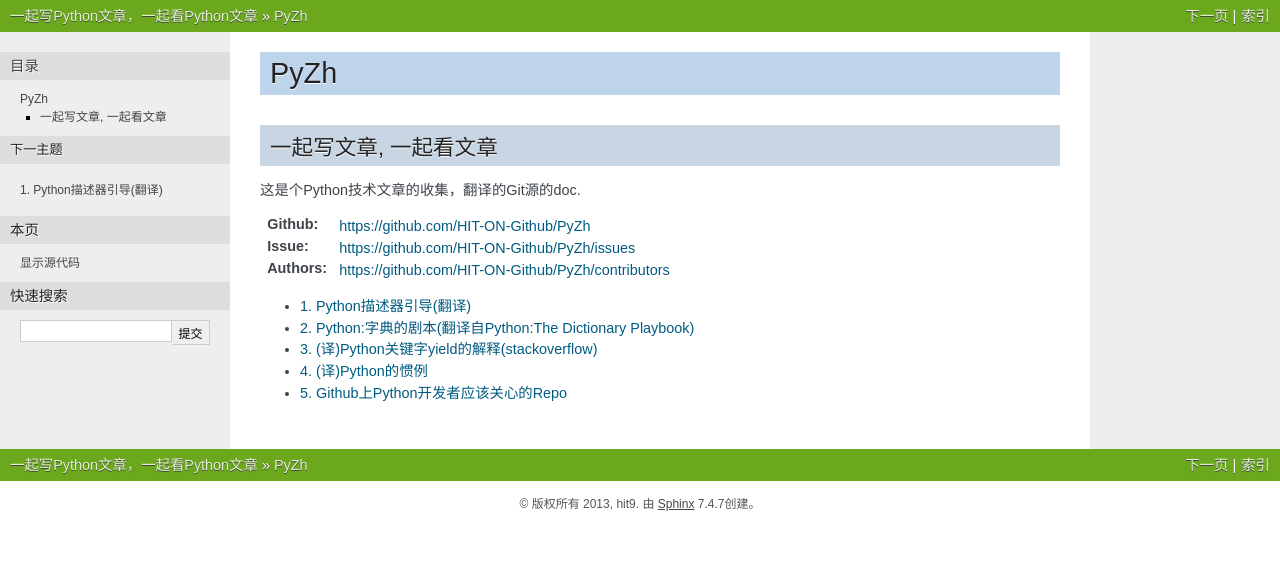
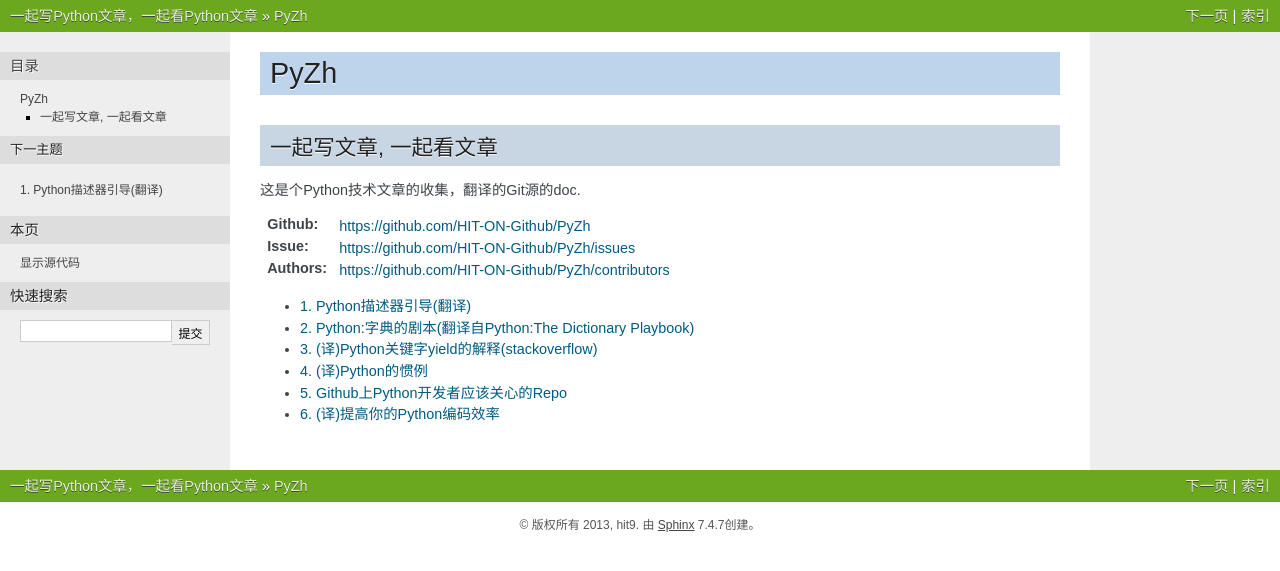
Before and after one commit to MrKiven/PyZh, a Sphinx documentation site: the page built from docs/index.rst, in a window 1280 px wide. Shown: the top 571 px of the page. Built offline with Sphinx 7.4.7, drawn with Linux system fonts in a browser that asks for light colours; some of the changed lines change nothing that is shown.

Commit message:
new: improving-your-python-productivity

```diff
--- a/Readme.rst
+++ b/Readme.rst
@@ -32,7 +32,7 @@
 
 1. reStructureText语法. 一个 cheatSheet_
 
-.. _cheatsheet: https://github.com/ralsina/rst-cheatsheet/blob/master/rst-cheatsheet.rst)
+.. _cheatsheet: https://github.com/ralsina/rst-cheatsheet/blob/master/rst-cheatsheet.rst
 
 2. Sphinx_
 
--- /dev/null
+++ b/docs/improving-your-python-productivity.rst
@@ -0,0 +1,177 @@
+==========================
+(译)提高你的Python编码效率
+==========================
+
+:作者: Oz Katz
+
+:联系: https://twitter.com/ozkatz100
+
+:翻译: hit9
+
+:译者注:  原文链接 - http://ozkatz.github.io/improving-your-python-productivity.html
+
+.. Contents::
+
+我用Python编程有几年了, 并且我仍然经常惊讶于Python代码可以如何的简洁，如何的 DRY_ 。 我学到了很多小贴士和技巧，大多数来自于阅读开源项目的源代码，像 Django_, Flask_, Requests_ 等。
+
+.. _DRY: http://en.wikipedia.org/wiki/Don't_repeat_yourself
+.. _Django: https://www.djangoproject.com/
+.. _Flask: http://flask.pocoo.org/
+.. _Requests: http://docs.python-requests.org/en/latest/
+
+这里我挑出了几个有时被大家忽略的几条，但是它们在日常工作中会有很大帮助。
+
+1. 字典和集合推导式
+-------------------
+
+大多数Python开发者知道使用列表推导式。你不熟悉这一点？ 一个列表推导式是一个创造列表的简短方式::
+
+    >>> some_list = [1, 2, 3, 4, 5]
+    >>> another_list = [ x + 1 for x in some_list ]
+    >>> another_list
+    [2, 3, 4, 5, 6]
+
+从Python 3.1开始(也反向地移植到了Python 2.7),我们可以用同样的方式创建集合和字典::
+
+    >>> # Set Comprehensions
+    >>> some_list = [1, 2, 3, 4, 5, 2, 5, 1, 4, 8]
+    >>> even_set = { x for x in some_list if x % 2 == 0 }
+    >>> even_set
+    set([8, 2, 4])
+
+    >>> # Dict Comprehensions
+    >>> d = { x: x % 2 == 0 for x in range(1, 11) }
+    >>> d
+    {1: False, 2: True, 3: False, 4: True, 5: False, 6: True, 7: False, 8: True, 9: False, 10: True}
+
+
+第一个例子中，我们用 ``some_list`` 建立了一个元素不重复的集合，但只有偶数。第二个字典的例子中展示了一个字典的创建，这个字典的键是1到10（包括10），值是布尔值，指明该键是不是一个偶数。
+
+另一个值得注意的地方是集合的文法，我们可以这么简单的创建一个集合::
+
+    >>> my_set = {1, 2, 1, 2, 3, 4}
+    >>> my_set
+    set([1, 2, 3, 4])
+
+而没有使用到内建的 ``set`` 方法
+
+2.使用计数器对象计数
+--------------------
+
+很明显，但很容易遗忘。计数是一个寻常不过的编程任务，而且大多数情形下这不是个难事。不过计数可以更简单。
+
+Python的 collections_ 库包含一个 ``dict`` 的子类，专门解决计数任务::
+
+    >>> from collections import Counter
+    >>> c = Counter('hello world')
+    >>> c
+    Counter({'l': 3, 'o': 2, ' ': 1, 'e': 1, 'd': 1, 'h': 1, 'r': 1, 'w': 1})
+    >>> c.most_common(2)
+    [('l', 3), ('o', 2)]
+
+.. _collections: http://docs.python.org/2/library/collections.html
+
+3. 漂亮地打印JSON
+------------------
+
+JSON是一个很棒的序列格式，如今广泛应用在API和web服务中，但是很难用裸眼来看大数据量的JSON,它们很长，还在一行里。
+
+可以用参数 ``indent`` 来更好地打印JSON数据，这在跟 REPL或是日志打交道的时候很有用::
+
+    >>> import json
+    >>> print(json.dumps(data))  # No indention
+    {"status": "OK", "count": 2, "results": [{"age": 27, "name": "Oz", "lactose_intolerant": true}, {"age": 29, "name": "Joe", "lactose_intolerant": false}]}
+    >>> print(json.dumps(data, indent=2))  # With indention
+    {
+      "status": "OK",
+      "count": 2,
+      "results": [
+        {
+          "age": 27,
+          "name": "Oz",
+          "lactose_intolerant": true
+        },
+        {
+          "age": 29,
+          "name": "Joe",
+          "lactose_intolerant": false
+        }
+      ]
+    }
+
+
+另外，去看看内建模块 ``pprint`` , 它可以帮助你漂亮地输出其它的东西。
+
+4. 快速建立一个web服务
+-----------------------
+
+有时我们需要一个建立RPC服务简单而快速的方法。我们需要的只是让程序B去调用程序A(可能在另一个机器上)的方法。
+
+我们不用了解关于这个的任何技术，但是我们只是需要这么个简单的东西，我们可以使用一个叫做 XML-RPC_ 的协议(对应的Python库实现 SimpleXMLRPCServer_ )来处理这种事。
+
+.. _XML-RPC: http://en.wikipedia.org/wiki/XML-RPC
+.. _SimpleXMLRPCServer: http://docs.python.org/2/library/simplexmlrpcserver.html
+
+这里是一个简单粗糙的文件阅读服务器::
+
+    from SimpleXMLRPCServer import SimpleXMLRPCServer
+
+    def file_reader(file_name):
+        with open(file_name, 'r') as f:
+            return f.read()
+
+    server = SimpleXMLRPCServer(('localhost', 8000))
+    server.register_introspection_functions()
+
+    server.register_function(file_reader)
+
+    server.serve_forever()
+
+响应它的客户端::
+
+    import xmlrpclib
+    proxy = xmlrpclib.ServerProxy('http://localhost:8000/')
+    proxy.file_reader('/tmp/secret.txt')
+
+现在我们就有了一个远程的文件阅读器，除了一点代码，没有外部依赖。(当然，不安全，所以只在"家"用这个吧)
+
+5. Python的开源社区
+--------------------
+
+刚我一直在说Python的标准库了，这些库只要你安装Python就会包含在你的Python中。对于大多数的其他任务，这里有大量的社区维护的第三方库来满足我们的需求。
+
+这是一个我挑选Python库的办法:
+
+- 包含一个明确的协议，以便我们使用
+
+- 积极活跃的开发和维护
+
+- 可以用 ``pip`` 来安装，可以轻易地重复部署
+
+- 拥有一个合适覆盖率的测试集
+
+如果你发现了一个适合你需求的Python库，不要害羞，大多数开源项目欢迎我们贡献代码和协助，即使你不是一个Python老将。帮助之手随时受欢迎！
+
+译者追加的技巧
+--------------
+
+原文评论里的一些技巧, 值得一看！
+
+- 快速在一个目录建立HTTP服务器
+  ::
+
+    python -m SimpleHTTPServer
+
+  在 Python 3 中::
+
+    python -m http.server
+
+- 命令行上漂亮地打印JSON::
+
+     echo '{"json":"obj"}' | python -mjson.tool
+
+  而且，如果你安装了 ``Pygments`` 模块，可以高亮地打印JSON::
+
+    echo '{"json":"obj"}' | python -mjson.tool | pygmentize -l json
+
+- 注意 ``{}`` 是一个空的字典，而不是空的集合
--- a/docs/index.rst
+++ b/docs/index.rst
@@ -21,3 +21,4 @@
     the-python-yield-keyword-explained
     python-idioms
     GitHub-Repos-For-Pythoners
+    improving-your-python-productivity
```
